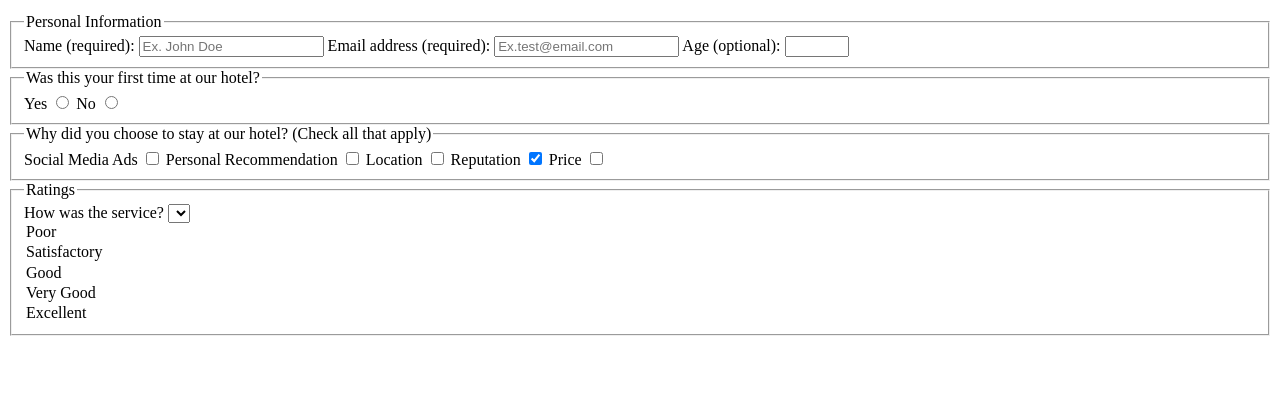
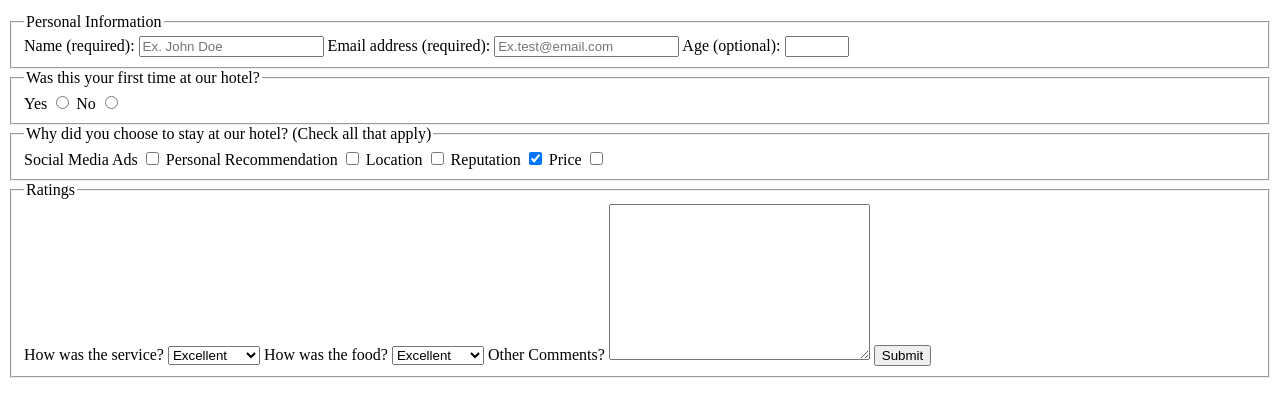
Before and after one commit to doqa-io/hotel-feedback-form, a plain HTML site: page index.html in a window 1280 px wide. Shown: the part 101-518 px from the top of the page. Drawn offline with Linux system fonts and the light colour scheme.

Commit message:
Fix ratings section by correcting select element structure and setting default values

```diff
--- a/index.html
+++ b/index.html
@@ -44,13 +44,23 @@
                 <legend>Ratings</legend>
                 <label for="service">How was the service?</label>
                 <select id="service" name="service">
-                    <select name="service" id="service">
-                        <option value="poor">Poor</option>
-                        <option value="satisfactory">Satisfactory</option>
-                        <option value="good">Good</option>
-                        <option value="very-good">Very Good</option>
-                        <option value="excellent">Excellent</option>
-                    </select>
+                    <option value="poor">Poor</option>
+                    <option value="satisfactory">Satisfactory</option>
+                    <option value="good">Good</option>
+                    <option value="very-good">Very Good</option>
+                    <option selected value="excellent">Excellent</option>
+                </select>
+                <label for="food">How was the food?</label>
+                <select id="food" name="food">
+                    <option value="poor">Poor</option>
+                    <option value="satisfactory">Satisfactory</option>
+                    <option value="good">Good</option>
+                    <option value="very-good">Very Good</option>
+                    <option selected value="excellent">Excellent</option>
+                </select>
+                <label for="comments">Other Comments?</label>
+                <textarea id="comments" name="comments"cols="30" rows="10"></textarea>
+                <button type="submit">Submit</button>
             </fieldset>
         </main>
     </body>
```
